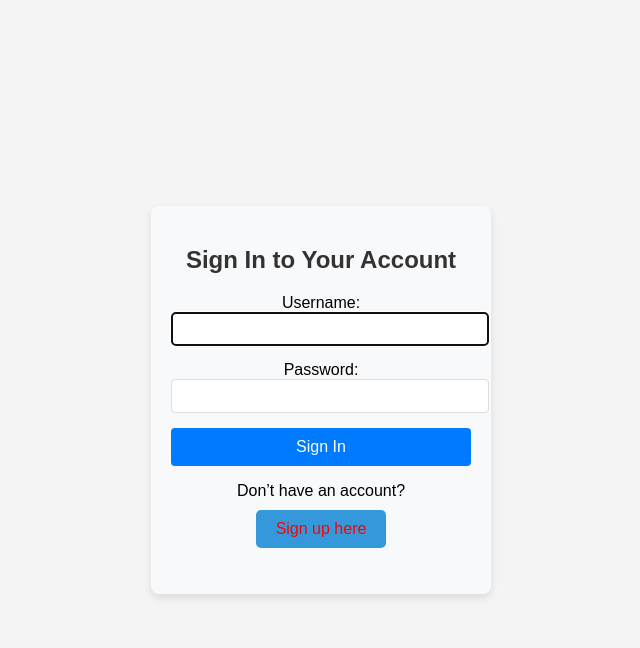
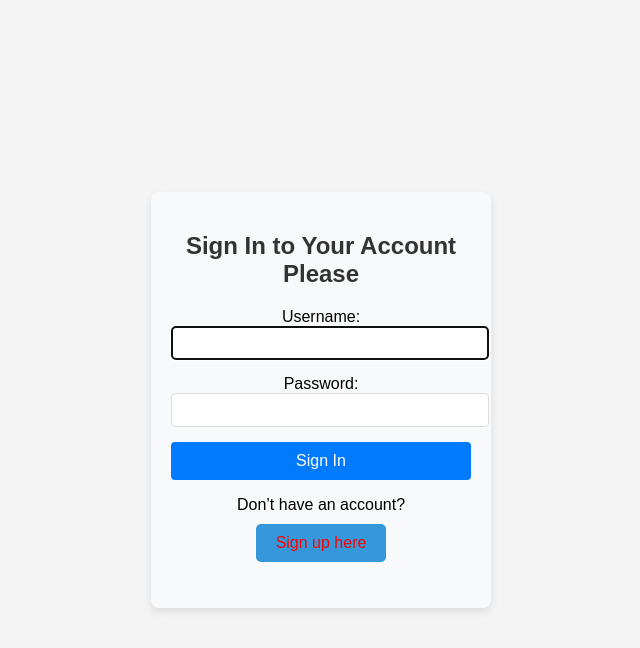
Before and after one commit to GaneshramS2703/CricketScheduleDevopsProject, a Django app: page /login/ in a window 1280 px wide. Shown: the top 648 px of the page, without its empty margins (319-959 px from the left). Run offline with Django 5.2, Linux system fonts and the light colour scheme; parts of the project's set-up code (start-up, migrations or seed data) failed here and were passed over.

Commit message:
Checking CiCd functionality

```diff
--- a/appspec.yml
+++ b/appspec.yml
@@ -2,7 +2,7 @@ version: 0.0
 os: linux
 files:
   - source: /
-    destination: /Cricketschedule_project/cricketschedule_project
+    destination: /cricketschedule_project
 hooks:
   AfterInstall:
     - location: deploy/restart_server.sh
--- a/matches/templates/matches/login.html
+++ b/matches/templates/matches/login.html
@@ -11,7 +11,7 @@
 <body>
     <div class="centered-container login-page">
         <div class="login-container">
-        <h2>Sign In to Your Account</h2>
+        <h2>Sign In to Your Account Please</h2>
 
         {% if messages %}
             {% for message in messages %}
```
Also changed, not shown: 2 other files.
